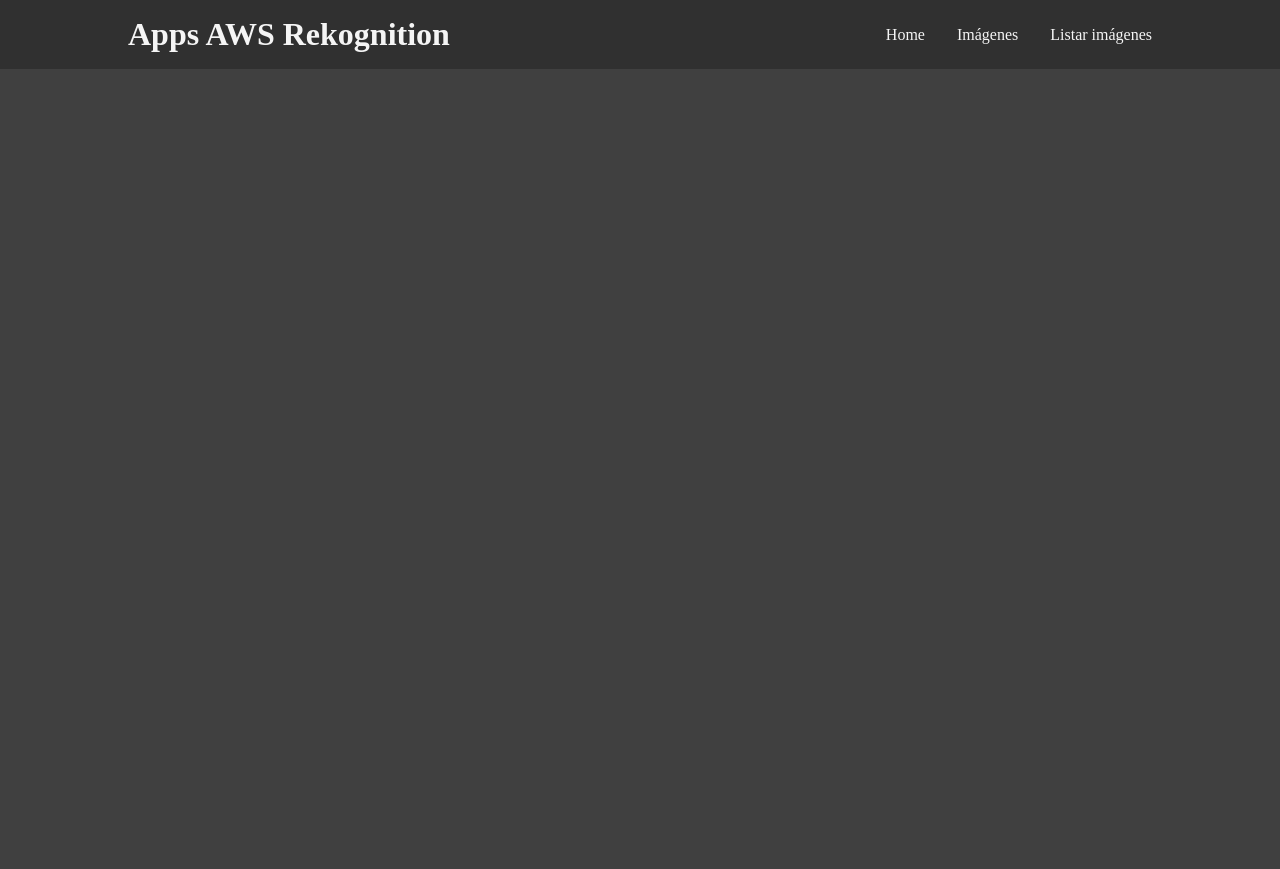
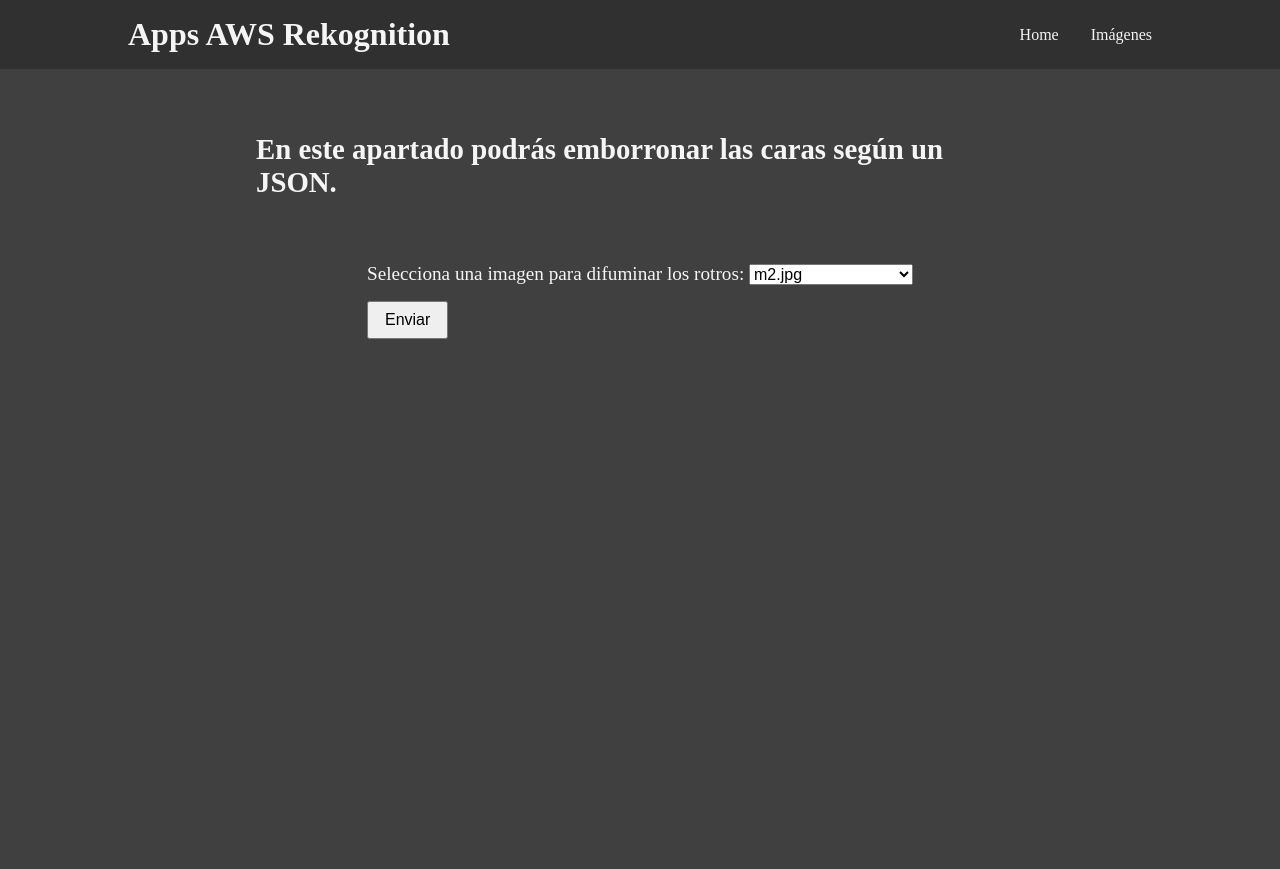
Before and after one commit to jgarmoy/Apps_AWS_Rekognition, a Django app: page /ejercicio/1 in a window 1280 px wide. Run offline with Django 5.2, Linux system fonts and the light colour scheme.

Commit message:
Realizado ejercicio 1

```diff
--- a/src/home/forms.py
+++ b/src/home/forms.py
@@ -18,5 +18,5 @@ class ImagenForm(forms.ModelForm):
 		self.fields['json'].required = False
 		self.fields['imagen'].required = False
 
-class ImagesSelect(forms.Form):
-	image = forms.ChoiceField(choices=get_imagenes(), label='Selecciona una imagen para')
+class ImagenesSelect(forms.Form):
+	imagen = forms.ChoiceField(choices=get_imagenes(), label='Selecciona una imagen para difuminar los rotros')
--- a/src/home/static/css/ejercicio-1.css
+++ b/src/home/static/css/ejercicio-1.css
@@ -0,0 +1,30 @@
+section {
+    width: 60%;
+    margin: 0 auto;
+    display: flex;
+    flex-direction: column;
+    align-items: center;
+    article {
+        margin-top: 4rem;
+        h2 {
+            font-size: 1.8rem;
+        }
+        p {
+            font-size: 1.2rem;
+        }
+
+        form{
+            display: flex;
+            flex-direction: column;
+            gap: 1rem;
+            input[type="submit"] {
+                width: max-content;
+                padding: .5rem 1rem;
+                font-size: medium;
+            }
+            select {
+                font-size: medium;
+            }
+        }
+    }
+}
--- a/src/home/templates/ejercicio-1.html
+++ b/src/home/templates/ejercicio-1.html
@@ -1,11 +1,21 @@
 {% extends 'layouts/base.html' %}
+
+{% load static %}
 
 {% block titulo %}Ejercicio 1{% endblock %}
 
 {% block estilos %}
-<link rel="stylesheet" href="style.css">
+<link rel="stylesheet" href="{% static 'css/ejercicio-1.css' %}">
 {% endblock %}
 
 {% block content %}
+<section>
+    <article>
+        <h2>En este apartado podrás emborronar las caras según un JSON.</h2>
+    </article>
+    <article>
+        {% include 'layouts/form-elegir-imagen.html'%}
+    </article>
+</section>
 
 {% endblock %}
--- a/src/home/templates/ejercicio-2.html
+++ b/src/home/templates/ejercicio-2.html
@@ -2,11 +2,6 @@
 
 {% block titulo %}Ejercicio 2{% endblock %}
 
-{% block estilos %}
-
-{% load static %}
-
-{% block titulo %}Ejercicio 2{% endblock %}
 
 {% block estilos %}
 <link rel="stylesheet" href="{% static 'css/ejercicio-2.css' %}">
--- /dev/null
+++ b/src/home/templates/layouts/form-elegir-imagen.html
@@ -0,0 +1,5 @@
+<form method="post">
+    {% csrf_token %}
+    {{ form.as_p }}
+    <input type="submit" value="Enviar">
+</form>
--- a/src/home/templates/layouts/menu-nav.html
+++ b/src/home/templates/layouts/menu-nav.html
@@ -3,6 +3,5 @@
     <ul>
         <li><a href="{% url 'inicio' %}">Home</a></li>
         <li><a href="{% url 'imagenes' %}">Imágenes</a></li>
-        <li><a href="">Listar imágenes</a></li>
     </ul>
 </nav>
--- a/src/home/urls.py
+++ b/src/home/urls.py
@@ -7,7 +7,8 @@ urlpatterns = [
     path('', views.inicio, name='inicio'),
     path('imagenes/', views.imagenes, name='imagenes'),
     path('subir-imagen/', views.subir_imagen, name='subir_imagen'),
-    path('ejercicio/<int:numero_ejercicio>', views.ejercicios, name='subir_imagen'),
+    path('ejercicio/<int:numero_ejercicio>', views.ejercicios, name='ejercicio'),
+    path('mostrar/imagen/<int:numero_ejercicio>', views.mostrar_imagen, name='mostrar_imagen'),
 
 ]
 
--- a/src/home/views.py
+++ b/src/home/views.py
@@ -1,7 +1,11 @@
 from django.shortcuts import render, redirect
+from django.urls import reverse
 from django.http import Http404
-from .forms import ImagenForm
+from .forms import ImagenForm, ImagenesSelect
+from lib_apps_aws_rekognition import apps_aws_rekognition as aar
 from .models import Imagen
+from django.conf import settings
+import os
 
 # Create your views here.
 def inicio(request):
@@ -29,13 +33,43 @@ def subir_imagen(request):
         })
 
 def ejercicios(request, numero_ejercicio):
+    if numero_ejercicio < 1 or numero_ejercicio > 4:
+        raise Http404('El ejercicio no existe.')
+
+    if request.method == 'POST':
+        formulario = ImagenesSelect(request.POST)
+        if formulario.is_valid():
+            request.session['imagen'] = formulario.cleaned_data['imagen']
+            return redirect(f"/mostrar/imagen/{numero_ejercicio}")
+        else:
+            raise Http404('El formulario no es válido.')
+
+    return render(request, f"ejercicio-{numero_ejercicio}.html", {
+        'form': ImagenesSelect()
+    })
+
+def mostrar_imagen(request, numero_ejercicio):
+    if numero_ejercicio < 1 or numero_ejercicio > 4:
+        raise Http404('El ejercicio no existe')
+
+    imagen: str = request.session['imagen']
     if numero_ejercicio == 1:
-        return render(request, 'ejercicio-1.html', {})
+        img = aar.difuminado_rostros(imagen)
+        texto = "Difuminado de rostros"
     elif numero_ejercicio == 2:
-        return render(request, 'ejercicio-2.html', {})
+        pass
     elif numero_ejercicio == 3:
-        return render(request, 'ejercicio-3.html', {})
-    elif numero_ejercicio == 4:
-        return render(request, 'ejercicio-4.html')
+        pass
     else:
-        raise Http404('El ejercicio no existe')
+        pass
+
+    return render(request, f"mostrar-imagen.html", {
+        'imagen': f"{settings.MEDIA_URL}/imagenes/creadas/{img}",
+        "alt": texto
+    })
+
+def listar_imagenes(request):
+    imagenes = Imagen.objects.all()
+    return render(request, 'listar-iamgenes.html', {
+        'imagenes': imagenes
+    })
--- a/src/lib_apps_aws_rekognition/apps_aws_rekognition/__init__.py
+++ b/src/lib_apps_aws_rekognition/apps_aws_rekognition/__init__.py
@@ -1 +1 @@
-from .imagenes import get_imagenes
+from .imagenes import get_imagenes, difuminado_rostros, proteccion_menores, clasificacion_rostros, etiquetado_personas
```
Also changed, not shown: src/home/static/css/mostrar-imagen.css (added, +16 -0 lines), src/home/templates/index.html (+4 -4 lines), src/home/templates/mostrar-imagen.html (added, +17 -0 lines), src/lib_apps_aws_rekognition/apps_aws_rekognition/imagenes.py (+21 -15 lines), src/db.sqlite3, src/media/imagenes/creadas/f2_dif.jpg (added), src/media/imagenes/creadas/grupo-personas_dif.jpg (added).
